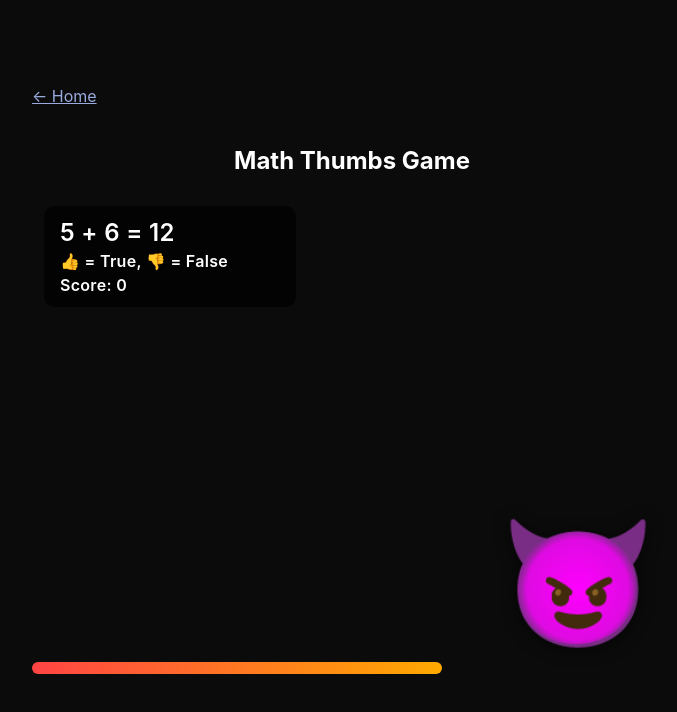
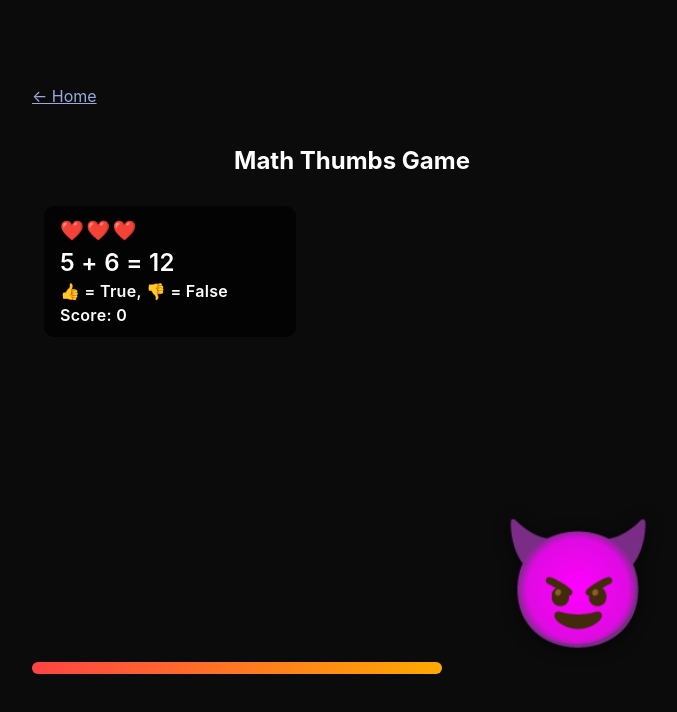
Before and after one commit to RasheedMG/Math-Gesture-Program, a React (Create React App) app in the folder frontend/: page /thumbs in a window 1280 px wide. Shown: the top 712 px of the page, without its empty margins (288-965 px from the left). Built offline with nearby package versions, Linux system fonts and the light colour scheme; no server answers.

Commit message:
Added 3 lives

```diff
--- a/frontend/src/pages/Thumbs.js
+++ b/frontend/src/pages/Thumbs.js
@@ -4,6 +4,8 @@ import { FilesetResolver, GestureRecognizer } from "@mediapipe/tasks-vision";
 const MAX_TIME = 15; // seconds
 const TIME_INC = 3;  // seconds added per correct answer (capped at MAX_TIME)
 const EVIL_EMOJI = "😈"; // Or use an <img src="..." /> if you prefer
+const HEART = "❤️";
+const MAX_LIVES = 3;
 
 function getRandomEquation() {
   // Generate a random equation, sometimes true, sometimes false
@@ -35,6 +37,7 @@ export default function Thumbs() {
   const [gameOver, setGameOver] = useState(false);
   const [label, setLabel] = useState("Initializing…");
   const [cooldownUntil, setCooldownUntil] = useState(0); // Add cooldown state
+  const [lives, setLives] = useState(MAX_LIVES);
 
   // Timer effect
   useEffect(() => {
@@ -121,7 +124,15 @@ export default function Thumbs() {
             setTimer(t => Math.min(t + TIME_INC, MAX_TIME));
             setEquation(getRandomEquation());
           } else {
-            setGameOver(true);
+            setLives(l => {
+              if (l > 1) {
+                setEquation(getRandomEquation());
+                return l - 1;
+              } else {
+                setGameOver(true);
+                return 0;
+              }
+            });
           }
         }
 
@@ -145,6 +156,7 @@ export default function Thumbs() {
     setEquation(getRandomEquation());
     setGameOver(false);
     setCooldownUntil(0); // Reset cooldown on restart
+    setLives(MAX_LIVES); // Reset lives on restart
   }
 
   // Evil emoji size grows as timer runs out
@@ -156,6 +168,11 @@ export default function Thumbs() {
         <video ref={videoRef} muted playsInline style={{display:"none"}} />
         <canvas ref={canvasRef} width={640} height={480} className="view" />
         <div className="badge">
+          <div style={{marginBottom: 6, fontSize: "1.2em"}}>
+            {Array.from({length: lives}).map((_,i) => (
+              <span key={i} style={{marginRight:2}}>{HEART}</span>
+            ))}
+          </div>
           {gameOver ? (
             <>
               <div style={{fontSize: "2em"}}>Game Over!</div>
```
